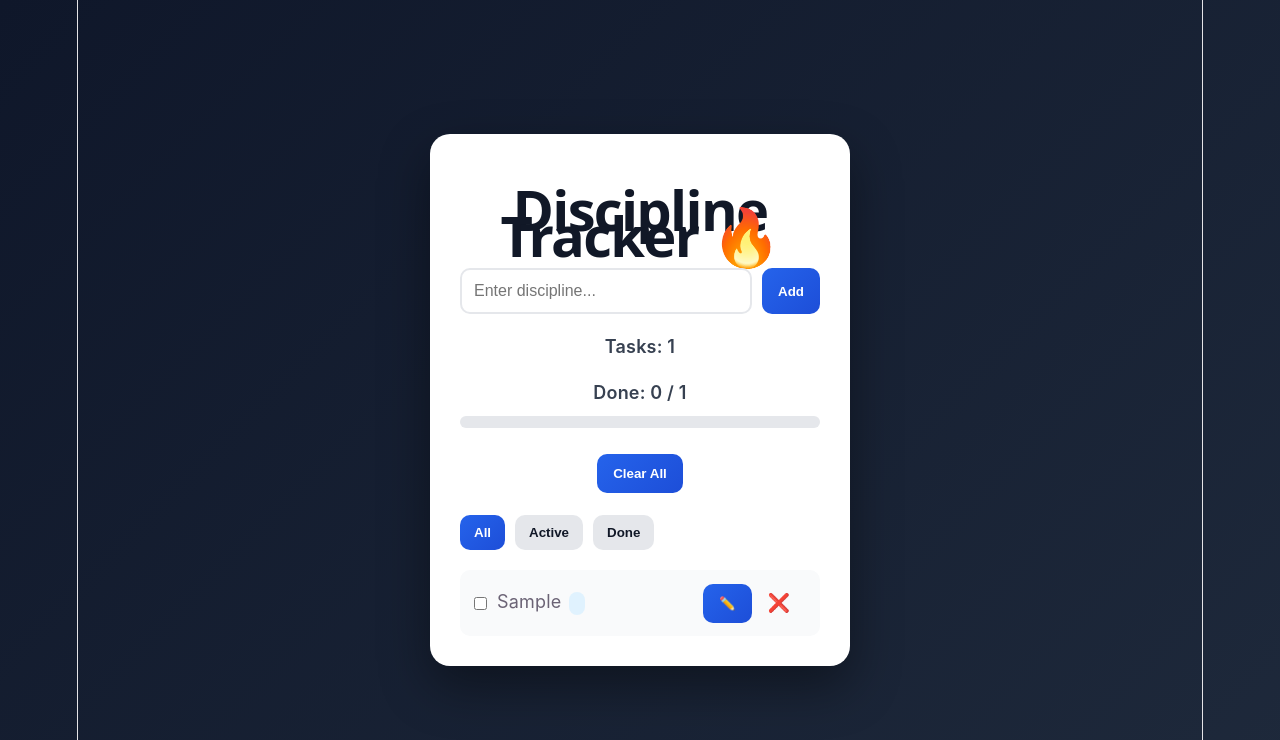
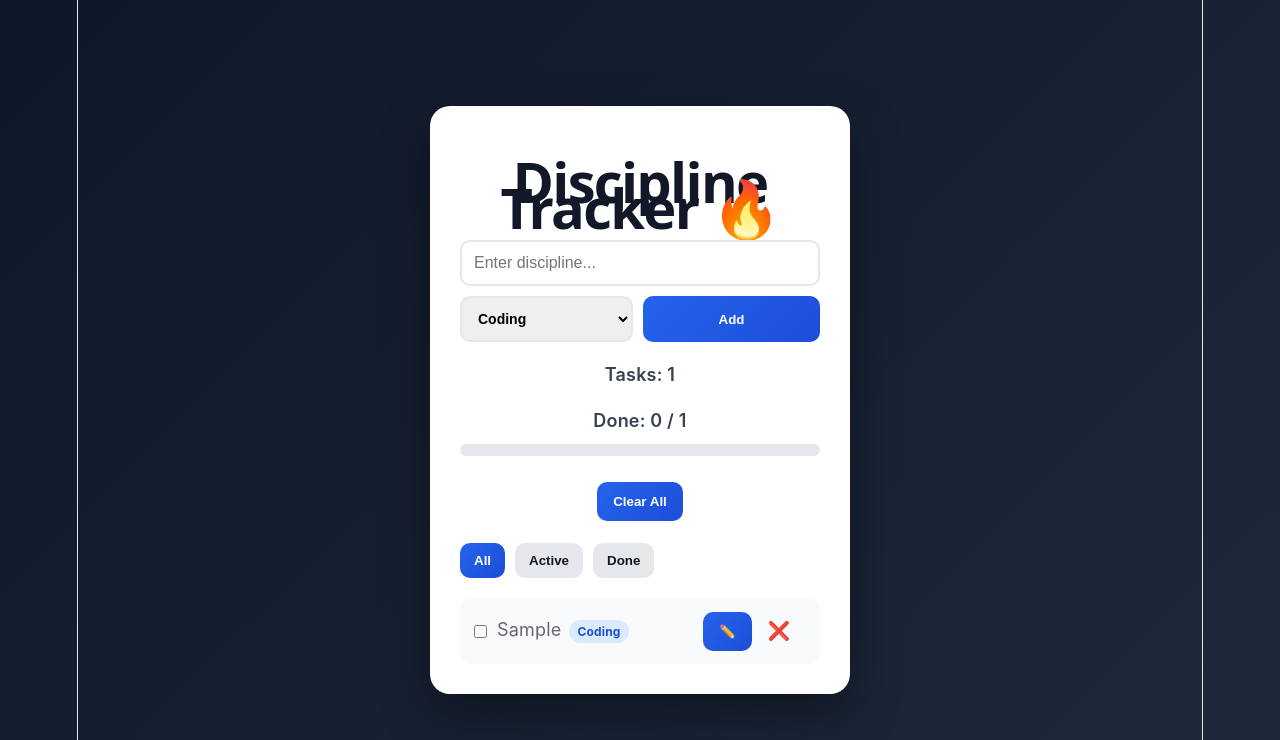
Before and after one commit to evolflow/js-journey-part-2, a React (Vite) app: page / in a window 1280 px wide. Both pictures are taken after typing "Sample" into the empty fields and a click on the button "Add". Shown: the top 740 px of the page. Built offline with nearby package versions, Linux system fonts and the light colour scheme.

Commit message:
Session 31: add task categories and category badges

```diff
--- a/src/App.css
+++ b/src/App.css
@@ -45,6 +45,7 @@ h1 {
 .form-box {
   display: flex;
   gap: 10px;
+  flex-wrap: wrap;
 }
 
 /* MAIN INPUT (ADD TASK) */
@@ -227,3 +228,54 @@ select {
 .edit-input:focus {
   box-shadow: 0 0 0 3px rgba(37, 99, 235, 0.2);
 }
+
+.category-badge {
+  margin-left: 8px;
+  padding: 4px 8px;
+  border-radius: 999px;
+  background: #e0f2fe;
+  color: #0369a1;
+  font-size: 12px;
+  font-weight: 700;
+}
+
+.form-box input {
+  flex: 1 1 100%;
+}
+
+.form-box select {
+  flex: 1;
+}
+
+.form-box button {
+  flex: 1;
+}
+
+.category-badge {
+  margin-left: 8px;
+  padding: 4px 8px;
+  border-radius: 999px;
+  font-size: 12px;
+  font-weight: 700;
+}
+
+/* COLORS */
+.category-badge.coding {
+  background: #dbeafe;
+  color: #1d4ed8;
+}
+
+.category-badge.dance {
+  background: #f3e8ff;
+  color: #7c3aed;
+}
+
+.category-badge.workout {
+  background: #dcfce7;
+  color: #16a34a;
+}
+
+.category-badge.life {
+  background: #e5e7eb;
+  color: #374151;
+}
--- a/src/App.jsx
+++ b/src/App.jsx
@@ -91,7 +91,11 @@ function App() {
           </button>
         </div>
 
-        <DisciplineList tasks={filteredTasks} setTasks={setTasks} />
+        <DisciplineList
+          tasks={filteredTasks}
+          allTasks={tasks}
+          setTasks={setTasks}
+        />
       </div>
     </div>
   );
--- a/src/components/DisciplineForm.jsx
+++ b/src/components/DisciplineForm.jsx
@@ -2,6 +2,7 @@ import { useState } from "react";
 
 function DisciplineForm({ tasks, setTasks }) {
   const [input, setInput] = useState("");
+  const [category, setCategory] = useState("Coding");
 
   function handleAddTask() {
     if (input.trim() === "") return;
@@ -10,6 +11,7 @@ function DisciplineForm({ tasks, setTasks }) {
       id: Date.now(),
       text: input,
       done: false,
+      category: category,
     };
 
     setTasks([...tasks, newTask]);
@@ -22,7 +24,7 @@ function DisciplineForm({ tasks, setTasks }) {
         type="text"
         placeholder="Enter discipline..."
         value={input}
-        onChange={(event) => setInput(event.target.value)}
+        onChange={(e) => setInput(e.target.value)}
         onKeyDown={(e) => {
           if (e.key === "Enter") {
             handleAddTask();
@@ -30,6 +32,13 @@ function DisciplineForm({ tasks, setTasks }) {
         }}
       />
 
+      <select value={category} onChange={(e) => setCategory(e.target.value)}>
+        <option value="Coding">Coding</option>
+        <option value="Dance">Dance</option>
+        <option value="Workout">Workout</option>
+        <option value="Life">Life</option>
+      </select>
+
       <button onClick={handleAddTask}>Add</button>
     </div>
   );
--- a/src/components/DisciplineList.jsx
+++ b/src/components/DisciplineList.jsx
@@ -1,11 +1,22 @@
 import { useState } from "react";
 
-function DisciplineList({ tasks, setTasks }) {
+function DisciplineList({ tasks, allTasks, setTasks }) {
   const [editingId, setEditingId] = useState(null);
   const [editText, setEditText] = useState("");
 
   if (tasks.length === 0) {
     return <p className="empty-state">No tasks yet. Start your discipline.</p>;
+  }
+
+  function saveEdit(taskId) {
+    if (editText.trim() === "") return;
+
+    const newTasks = allTasks.map((item) =>
+      item.id === taskId ? { ...item, text: editText } : item,
+    );
+
+    setTasks(newTasks);
+    setEditingId(null);
   }
 
   return (
@@ -17,9 +28,10 @@ function DisciplineList({ tasks, setTasks }) {
               type="checkbox"
               checked={task.done}
               onChange={() => {
-                const newTasks = tasks.map((item) =>
+                const newTasks = allTasks.map((item) =>
                   item.id === task.id ? { ...item, done: !item.done } : item,
                 );
+
                 setTasks(newTasks);
               }}
             />
@@ -34,16 +46,7 @@ function DisciplineList({ tasks, setTasks }) {
                   onChange={(e) => setEditText(e.target.value)}
                   onKeyDown={(e) => {
                     if (e.key === "Enter") {
-                      if (editText.trim() === "") return;
-
-                      const newTasks = tasks.map((item) =>
-                        item.id === task.id
-                          ? { ...item, text: editText }
-                          : item,
-                      );
-
-                      setTasks(newTasks);
-                      setEditingId(null);
+                      saveEdit(task.id);
                     }
 
                     if (e.key === "Escape") {
@@ -52,25 +55,18 @@ function DisciplineList({ tasks, setTasks }) {
                   }}
                 />
 
-                <button
-                  onClick={() => {
-                    if (editText.trim() === "") return;
-
-                    const newTasks = tasks.map((item) =>
-                      item.id === task.id ? { ...item, text: editText } : item,
-                    );
-
-                    setTasks(newTasks);
-                    setEditingId(null);
-                  }}
-                >
-                  💾
-                </button>
+                <button onClick={() => saveEdit(task.id)}>💾</button>
               </div>
             ) : (
               <span className={`task-text ${task.done ? "done" : ""}`}>
                 {task.text}
-                <span className="category-badge">{task.category}</span>
+                <span
+                  className={`category-badge ${(task.category || "life")
+                    .trim()
+                    .toLowerCase()}`}
+                >
+                  {task.category || "Life"}
+                </span>
               </span>
             )}
           </div>
@@ -89,7 +85,7 @@ function DisciplineList({ tasks, setTasks }) {
           <button
             className="delete-btn"
             onClick={() => {
-              const newTasks = tasks.filter((item) => item.id !== task.id);
+              const newTasks = allTasks.filter((item) => item.id !== task.id);
               setTasks(newTasks);
             }}
           >
```
Also changed, not shown: 1 other file (tests, documents, lock files or other folders).
